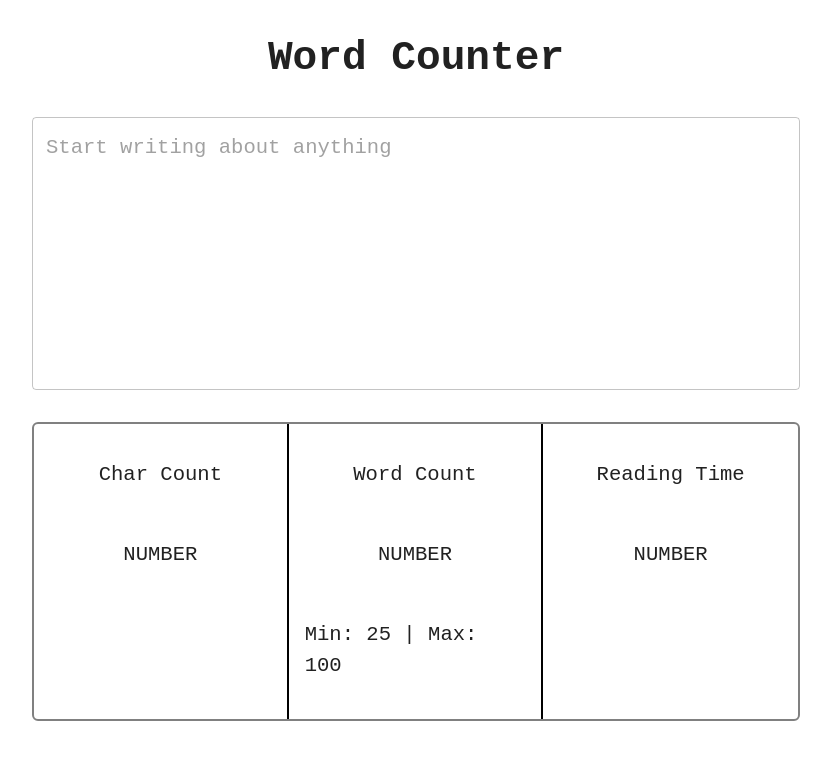
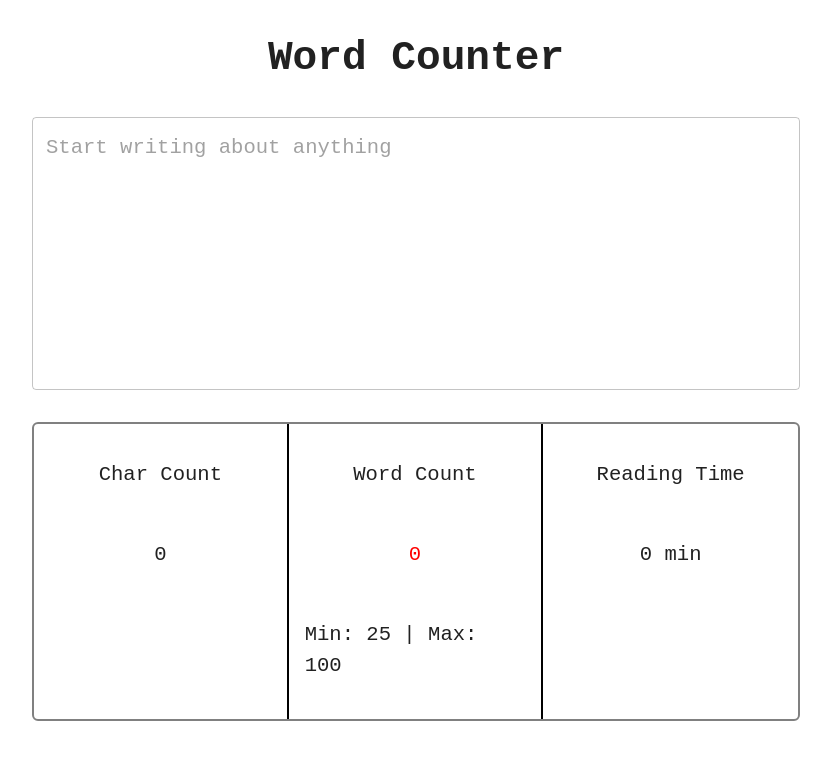
Before and after one commit to magali-la/character-counter, a React (Vite) app: page / in a window 1280 px wide. Shown: the top 760 px of the page, without its empty margins (224-1055 px from the left). Built offline with nearby package versions, Linux system fonts and the light colour scheme; a web font is replaced by a local one.

Commit message:
feat(stats display): add logic for stats calculation in character counter, add conditional styling for word count number based on min and max values

```diff
--- a/src/components/CharacterComponent/CharacterCounter.tsx
+++ b/src/components/CharacterComponent/CharacterCounter.tsx
@@ -2,13 +2,30 @@ import { useState } from "react";
 import { Box } from "@mui/material";
 import TextInput from "../TextInput/TextInput";
 import StatsDisplay from "../StatsDisplay/StatsDisplay";
+import type { TextStats } from "../../types";
 
 export default function CharacterCounter() {
     const [value, setValue] = useState<string>('');
 
     // function to set value
     function handleInputChange(userInput: string) {
-    setValue(userInput);
+        setValue(userInput);
+    }
+
+    // calculate text stats
+    const characterCount = value.length;
+
+    // get word count by taking the string and splitting it into an array, remove empty string
+    const wordsArr = value.split(" ").filter(word => word !== "");
+    const wordCount = wordsArr.length;
+
+    // set a reading time value - set ceiling to round up
+    const readingTime = Math.ceil(wordCount / 100);
+
+    const textStats: TextStats = {
+        characterCount,
+        wordCount,
+        readingTime
     }
 
     return (
@@ -24,6 +41,7 @@ export default function CharacterCounter() {
             {/* stats display section */}
             <Box sx={{ width: '60vw', mx: 'auto', my: '2rem'}}>
             <StatsDisplay
+                stats={textStats}
                 showReadingTime={true}
             />
             </Box>
--- a/src/components/StatsDisplay/StatsDisplay.tsx
+++ b/src/components/StatsDisplay/StatsDisplay.tsx
@@ -1,7 +1,9 @@
 import { Box, Grid } from "@mui/material";
 import type { StatsDisplayProps } from "../../types";
 
-export default function StatsDisplay({ showReadingTime }: StatsDisplayProps) {
+export default function StatsDisplay({stats: {characterCount, wordCount, readingTime}, showReadingTime }: StatsDisplayProps) {
+    // set style for min and max word
+    const wordCountStyle = wordCount < 25 || wordCount > 500 ? 'red' : 'green'
 
     return (
         <Box sx={{border: '2px red[600]'}}>
@@ -10,14 +12,14 @@ export default function StatsDisplay({ showReadingTime }: StatsDisplayProps) {
                 <Grid size={4} sx={{padding: '1rem', borderRight: '2px solid black'}}>
                     <Box sx={{display: 'flex', flexDirection: 'column', gap: '.5rem', alignItems: 'center'}} aria-label="Character count section">
                         <p>Char Count</p>
-                        <p>NUMBER</p>
+                        <p>{characterCount}</p>
                     </Box>
                 </Grid>
                 {/* word count */}
                 <Grid size={4} sx={{padding: '1rem', borderRight: '2px solid black'}}>
                     <Box sx={{display: 'flex', flexDirection: 'column', gap: '.5rem', alignItems: 'center'}} aria-label="Word count section">
                         <p>Word Count</p>
-                        <p>NUMBER</p>
+                        <p style={{color: wordCountStyle}}>{wordCount}</p>
                         <p>Min: 25 | Max: 100</p>
                     </Box>
                 </Grid>
@@ -26,7 +28,9 @@ export default function StatsDisplay({ showReadingTime }: StatsDisplayProps) {
                     <Box sx={{display: 'flex', flexDirection: 'column', gap: '.5rem', alignItems: 'center'}}>
                         <p>Reading Time</p>
                         {showReadingTime && (
-                            <p>NUMBER</p>
+                            <p>
+                                {readingTime}
+                                <span> {readingTime <= 1 ? 'min': 'mins'}</span></p>
                         )}
                     </Box>
                 </Grid>
--- a/src/types/index.ts
+++ b/src/types/index.ts
@@ -16,6 +16,6 @@ export interface TextStats {
 // create an interface for the props for stats display
 export interface StatsDisplayProps {
     // reference interface to define stats object
-    stats?: TextStats;
+    stats: TextStats;
     showReadingTime?: boolean;
 }
```
